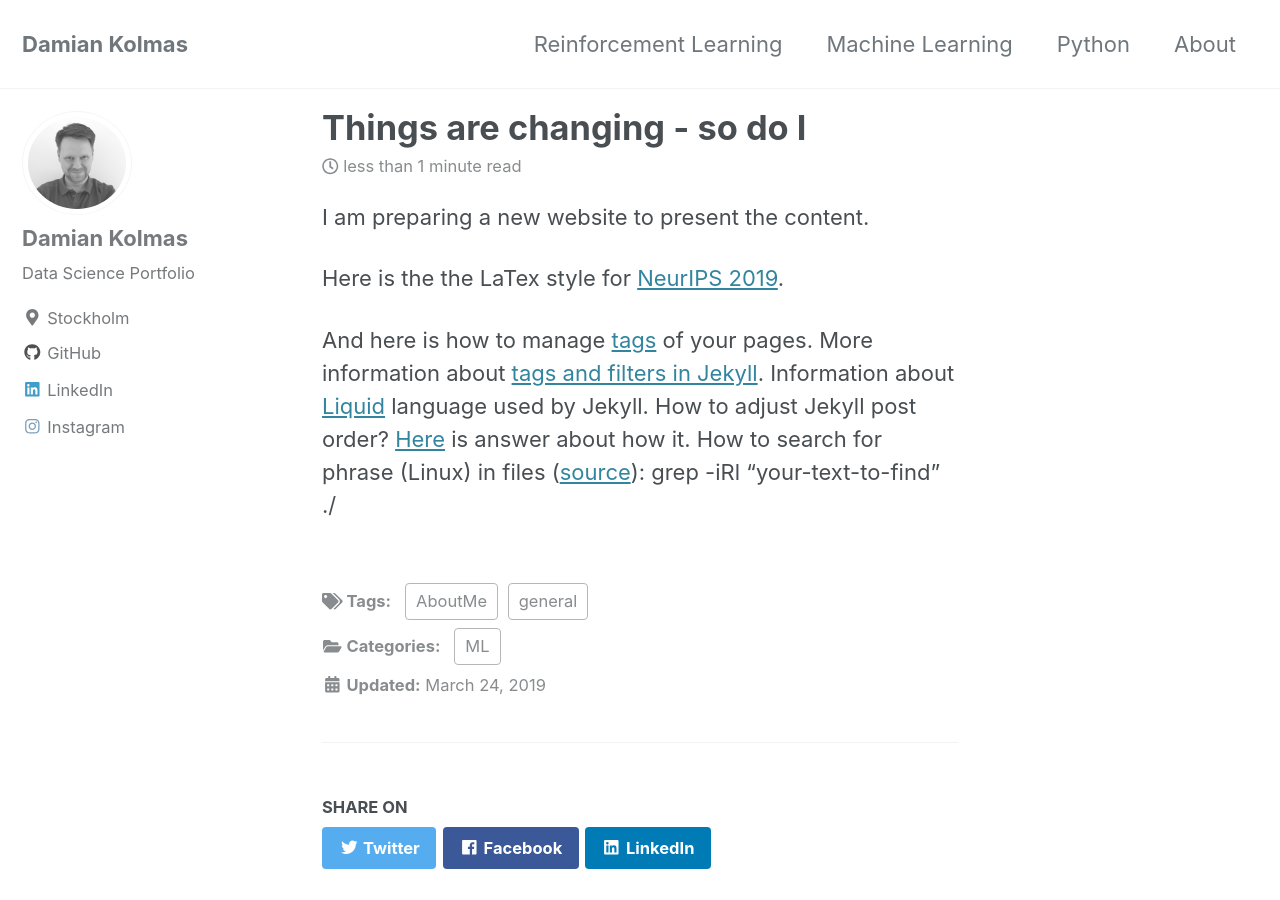
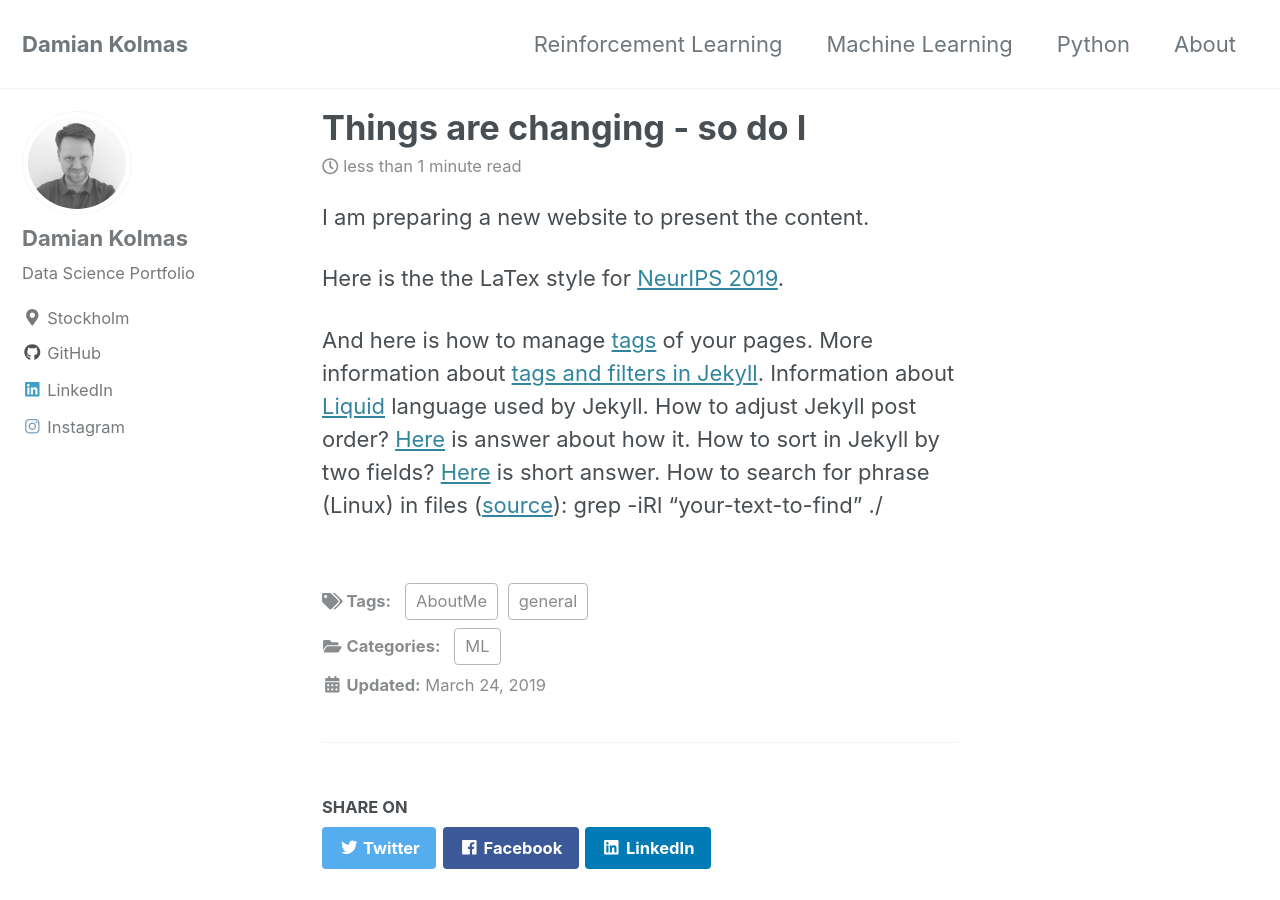
Before and after one commit to DKolmas/DKolmas.github.io, a Jekyll site: the page built from _posts/2019-03-24-Working-On-New-Page.md, in a window 1280 px wide and 900 px high. Built offline with Jekyll 4.4.1, drawn with Linux system fonts in a browser that asks for light colours; cached includes are drawn as plain includes.

Commit message:
Now additional soritng is included in RL pages. Also new link added

```diff
--- a/_posts/2019-03-24-Working-On-New-Page.md
+++ b/_posts/2019-03-24-Working-On-New-Page.md
@@ -16,6 +16,7 @@
 More information about [tags and filters in Jekyll][4].
 Information about [Liquid][5] language used by Jekyll.
 How to adjust Jekyll post order? [Here][6] is answer about how it.
+How  to sort in Jekyll by two fields? [Here][7] is short answer.
 How to search for phrase (Linux) in files ([source][3]):
 grep -iRl "your-text-to-find" ./
 
@@ -26,3 +27,4 @@
 [4]:https://jekyllrb.com/docs/liquid/
 [5]:https://shopify.github.io/liquid/basics/introduction/
 [6]:https://stackoverflow.com/questions/26196559/how-to-adjust-jekyll-post-order
+[7]:https://stackoverflow.com/questions/45651759/is-there-a-way-to-sort-lists-in-jekyll-by-two-fields
```
Also changed, not shown: _pages/rl.md (+2 -1 lines).
